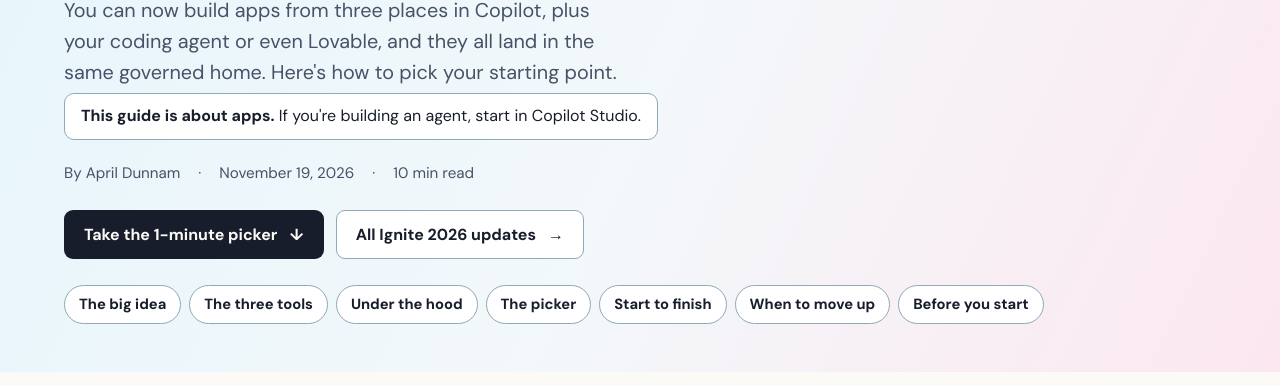
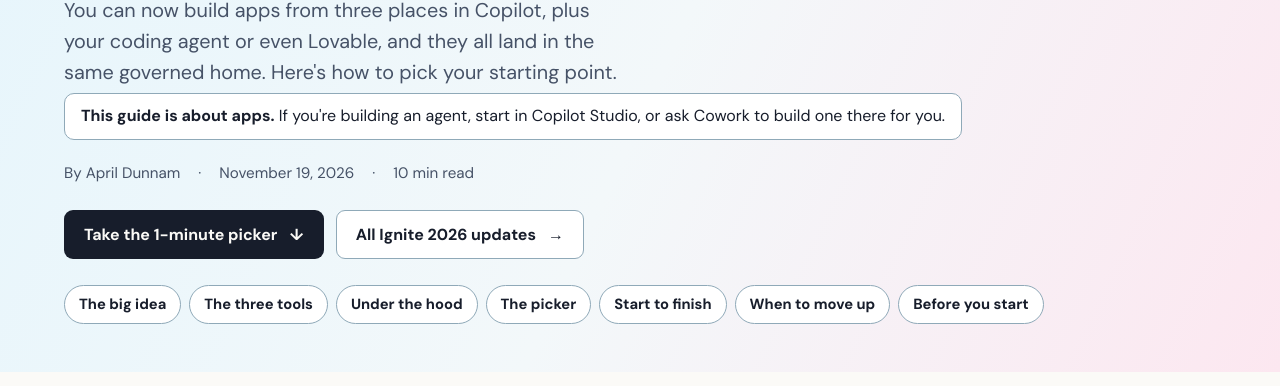
Before and after one commit to aprildunnam/learnwithapril, a plain HTML site: page updates/build-it-where-you-are/index.html in a window 1280 px wide. Shown: the part 414-800 px from the top of the page. Drawn offline with nearby package versions, Linux system fonts and the light colour scheme.

Commit message:
Point agent building to Cowork (Frontier) in recap and decision guide
Co-Authored-By: Claude Opus 5.5 <noreply@anthropic.com>
Claude-Session: https://claude.ai/code/session_01ButWiDb8uM9nPLGWnh8byy

```diff
--- a/updates/build-it-where-you-are/index.html
+++ b/updates/build-it-where-you-are/index.html
@@ -159,7 +159,7 @@
   <p class="eyebrow"><span></span>IGNITE 2026 FOLLOW-UP · DECISION GUIDE</p>
   <h1>Cowork, Copilot Code or Copilot Studio? <em>Build your app where you are.</em></h1>
   <p class="lede">You can now build apps from three places in Copilot, plus your coding agent or even Lovable, and they all land in the same governed home. Here's how to pick your starting point.</p>
-  <p class="biw-scope"><strong>This guide is about apps.</strong> If you're building an agent, start in Copilot Studio.</p>
+  <p class="biw-scope"><strong>This guide is about apps.</strong> If you're building an agent, start in Copilot Studio, or <a href="/updates/copilot-studio-mcp/#mcp-or-cli">ask Cowork to build one there for you</a>.</p>
   <p class="ig-meta"><span>By <a href="/about/">April Dunnam</a></span><span aria-hidden="true">·</span><time datetime="2026-11-19">November 19, 2026</time><span aria-hidden="true">·</span><span>10 min read</span></p>
   <div class="ig-actions">
     <a class="button primary" href="#picker">Take the 1-minute picker <span aria-hidden="true">↓</span></a>
```
Also changed, not shown: updates/ignite-2026/index.html (+1 -1 lines).
